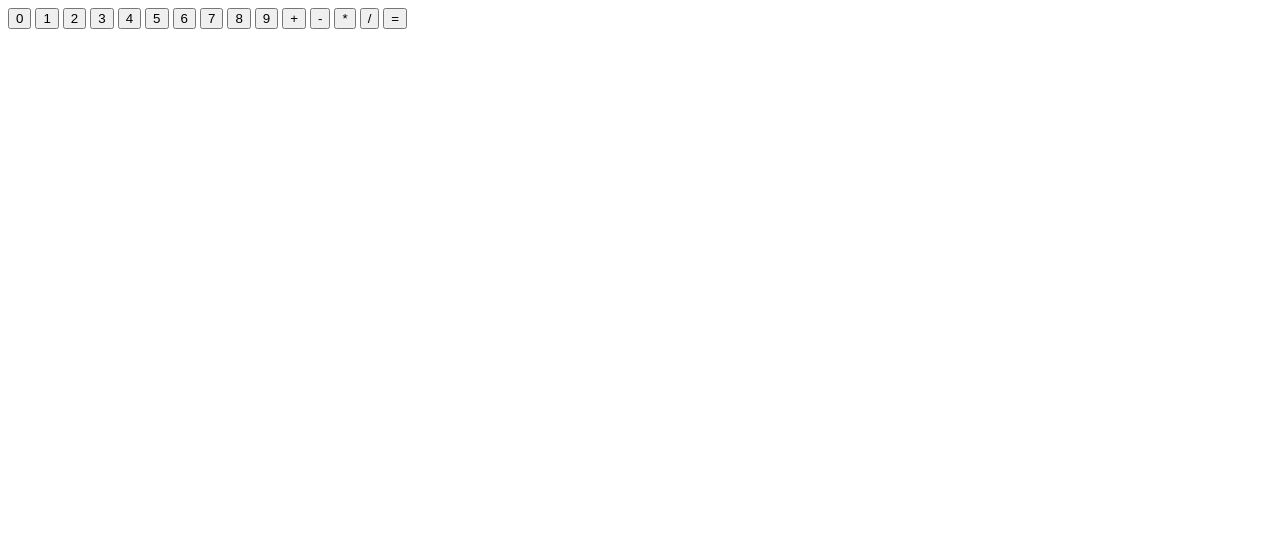
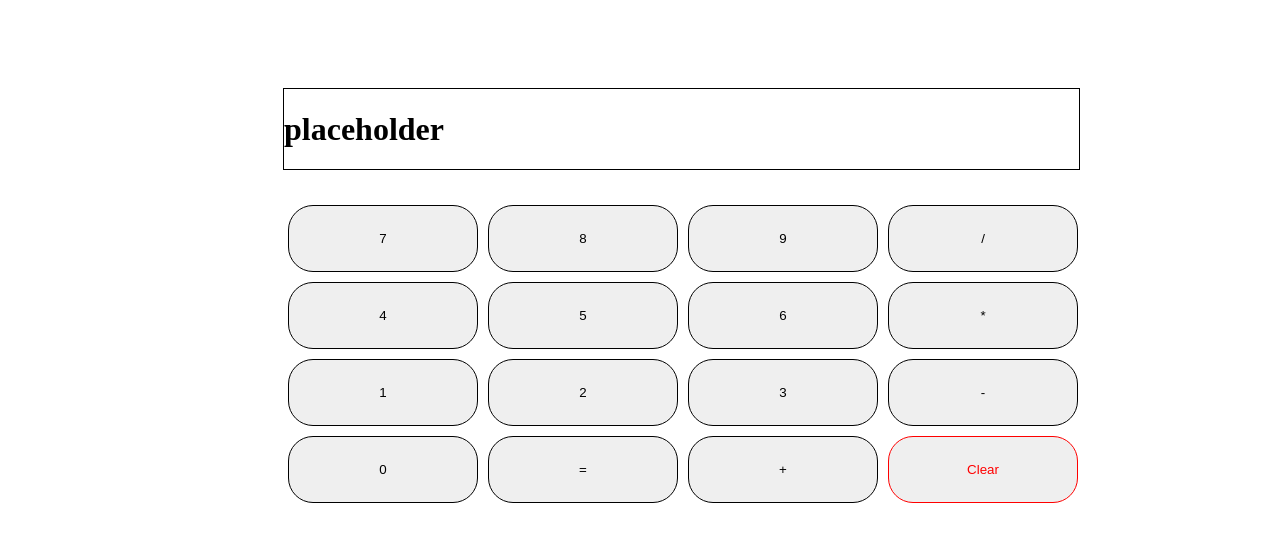
Before and after one commit to matthewgoss71/calculator, a plain HTML site: page index.html in a window 1280 px wide. Drawn offline with Linux system fonts and the light colour scheme.

Commit message:
set up calculator basic shape css

```diff
--- a/index.html
+++ b/index.html
@@ -2,22 +2,30 @@
 <html>
     <head>
         <script type="text/javascript" src="script.js"></script>
+        <link rel="stylesheet" href="styles.css">
+        <title>Calculator Online!</title>
     </head>
     <body>
-        <button type="button" class="num" id="0">0</button>
-        <button type="button" class="num" id="1">1</button>
-        <button type="button" class="num" id="2">2</button>
-        <button type="button" class="num" id="3">3</button>
-        <button type="button" class="num" id="4">4</button>
-        <button type="button" class="num" id="5">5</button>
-        <button type="button" class="num" id="6">6</button>
-        <button type="button" class="num" id="7">7</button>
-        <button type="button" class="num" id="8">8</button>
-        <button type="button" class="num" id="9">9</button>
-        <button type="button" class="operate" id="add">+</button>
-        <button type="button" class="operate" id="subtract">-</button>
-        <button type="button" class="operate" id="multiply">*</button>
-        <button type="button" class="operate" id="divide">/</button>
-        <button type="button" class="operate" id="equals">=</button>
+        <div class="display" id="display">
+            <h1>placeholder</h1>
+        </div>
+        <div class="buttons" id="buttons">
+            <button type="button" class="num" id="7">7</button>
+            <button type="button" class="num" id="8">8</button>
+            <button type="button" class="num" id="9">9</button>
+            <button type="button" class="operate" id="divide">/</button>
+            <button type="button" class="num" id="4">4</button>
+            <button type="button" class="num" id="5">5</button>
+            <button type="button" class="num" id="6">6</button>
+            <button type="button" class="operate" id="multiply">*</button>
+            <button type="button" class="num" id="1">1</button>
+            <button type="button" class="num" id="2">2</button>
+            <button type="button" class="num" id="3">3</button>
+            <button type="button" class="operate" id="subtract">-</button>
+            <button type="button" class="num" id="0">0</button>
+            <button type="button" class="operate" id="equals">=</button>
+            <button type="button" class="operate" id="add">+</button>
+            <button type="button" class="operate" id="clear">Clear</button>
+        </div>
     </body>
 </html>
--- a/styles.css
+++ b/styles.css
@@ -0,0 +1,31 @@
+body {
+    text-align: center;
+}
+
+#display {
+    width: 795px;
+    text-align: left;
+    margin-top: 7%;
+    border: 1px solid black;
+    margin-left: 275px;
+    margin-bottom: 30px;
+}
+
+#buttons {
+    display: grid;
+    grid-template-columns: 200px 200px 200px 200px;
+    padding-left: 275px;
+    padding-right: 150px;
+}
+
+.num, .operate {
+    padding: 25px;
+    border: 1px solid black;
+    border-radius: 25px;
+    margin: 5px;
+}
+
+#clear {
+    border-color: red;
+    color: red;
+}
```
